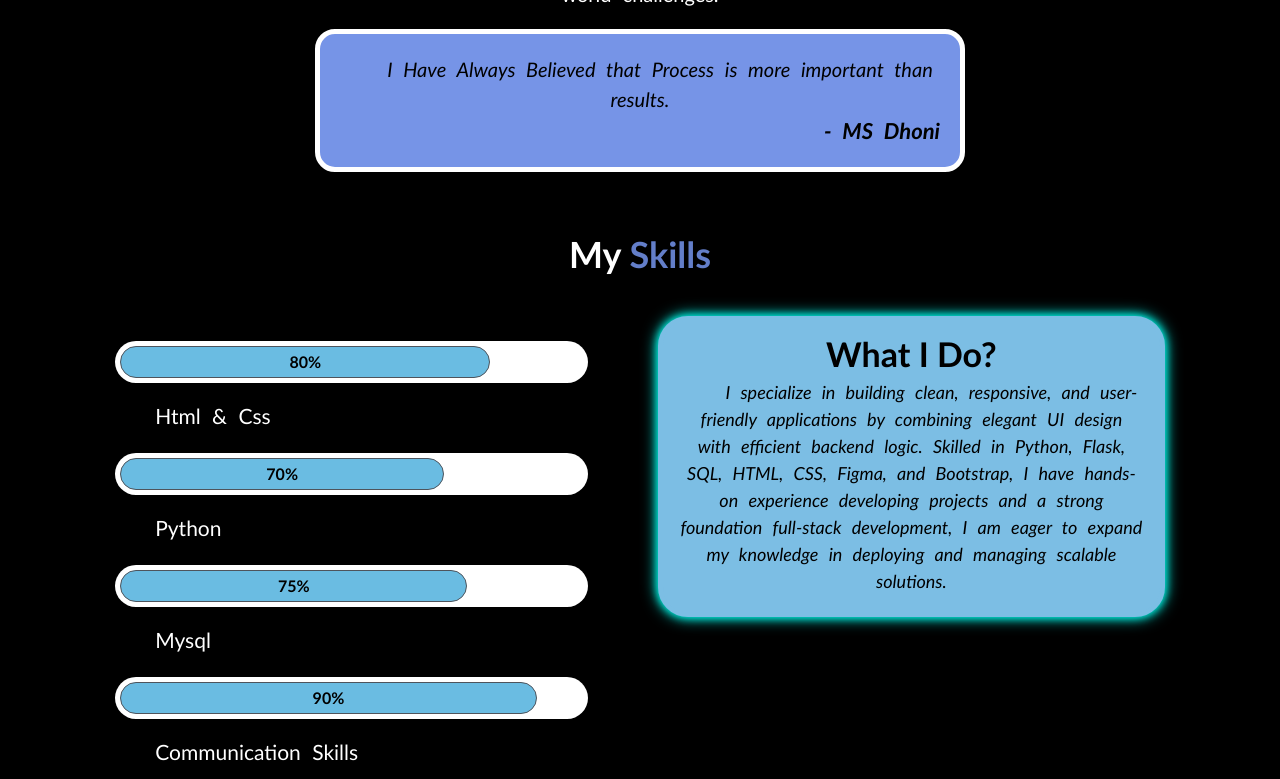
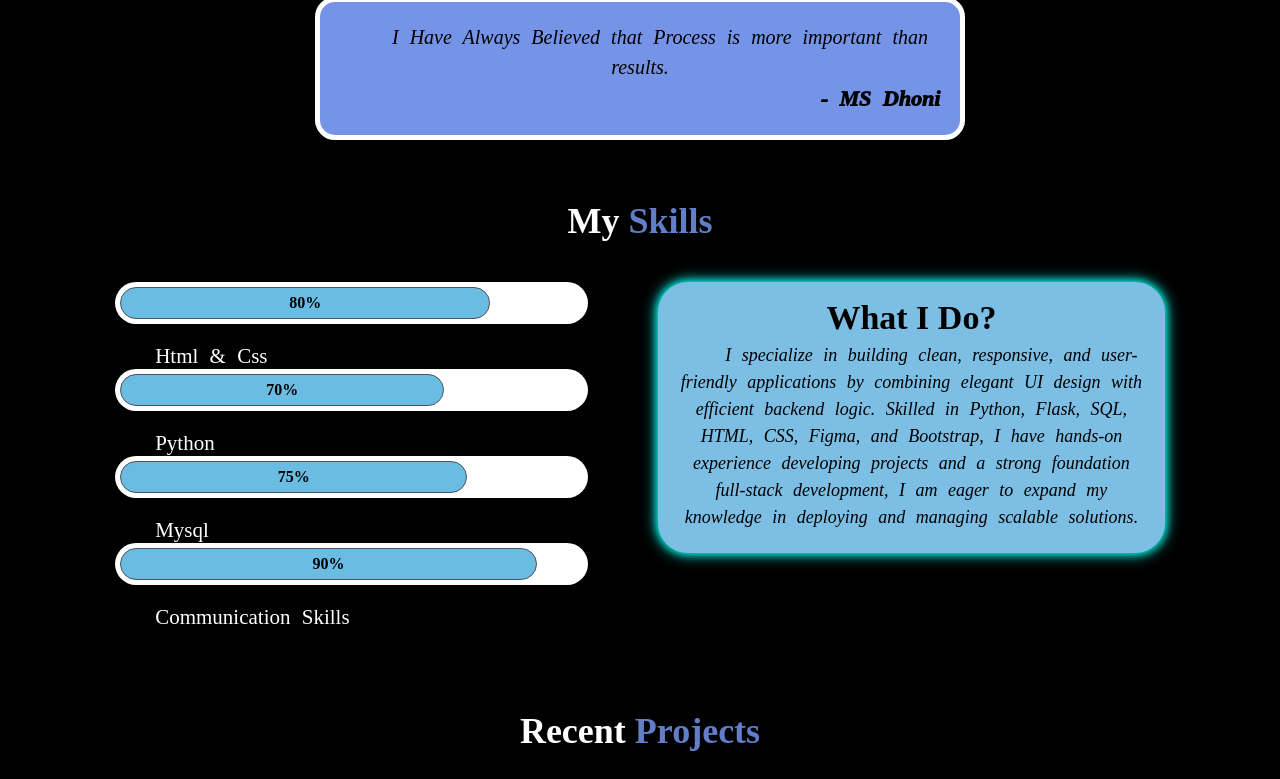
Before and after one commit to Nivedha1811/portfolio, a plain HTML site: page index.html in a window 1280 px wide. Shown: the part 1145-1924 px from the top of the page. Drawn offline with nearby package versions, Linux system fonts and the light colour scheme; some packages are replaced by stand-ins of ours; a script that the page names is missing.

Commit message:
Update style.css

```diff
--- a/style.css
+++ b/style.css
@@ -1,5 +1,5 @@
 *{
-    font-family: 'Trebuchet MS', 'Lucida Sans Unicode', 'Lucida Grande', 'Lucida Sans', Arial, sans-serif;
+    font-family: poppins;
     margin: 0;
     padding: 0;
     box-sizing: border-box;
@@ -255,7 +255,7 @@ p{
 }
 
 .skill-info {
-  margin-top: 25px;
+  margin-top: 0px;
 }
 
  .skill-name {
```
